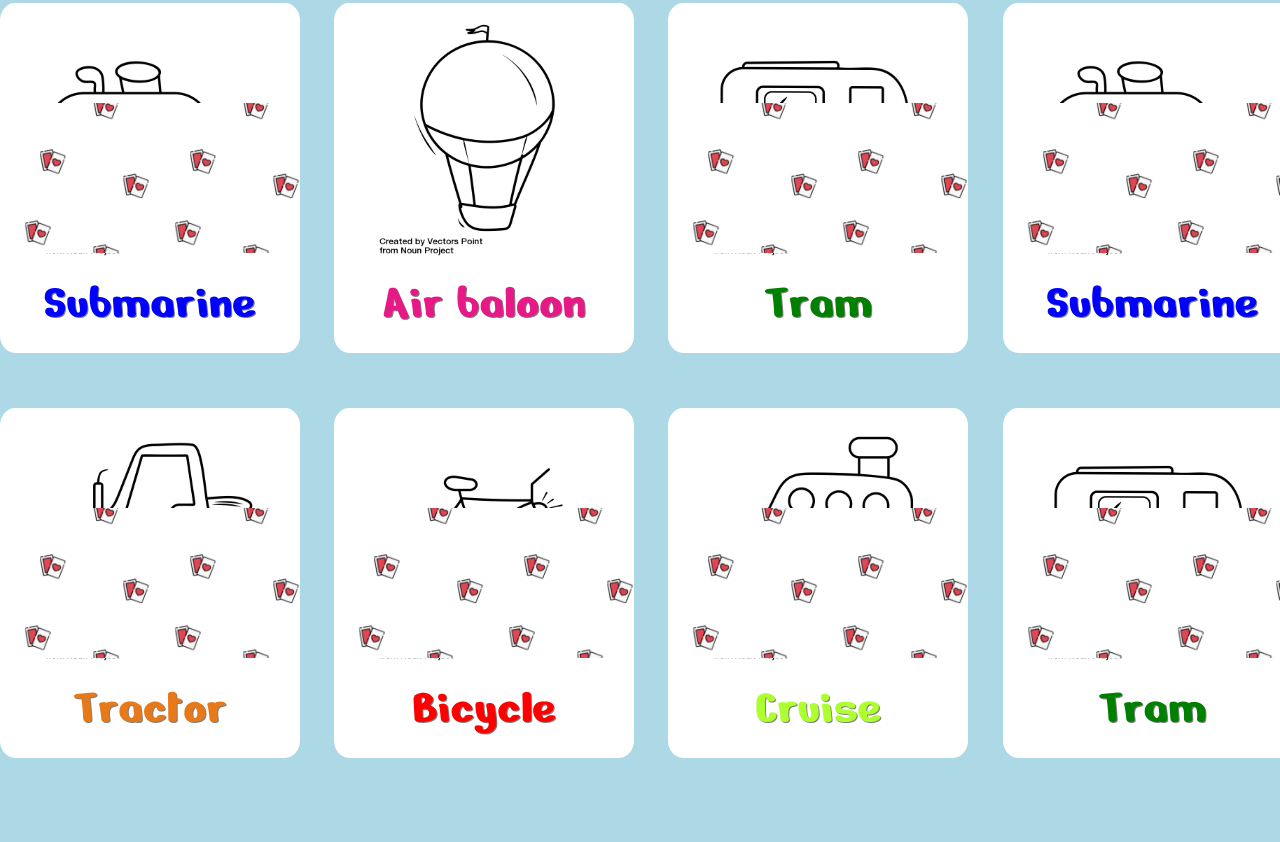
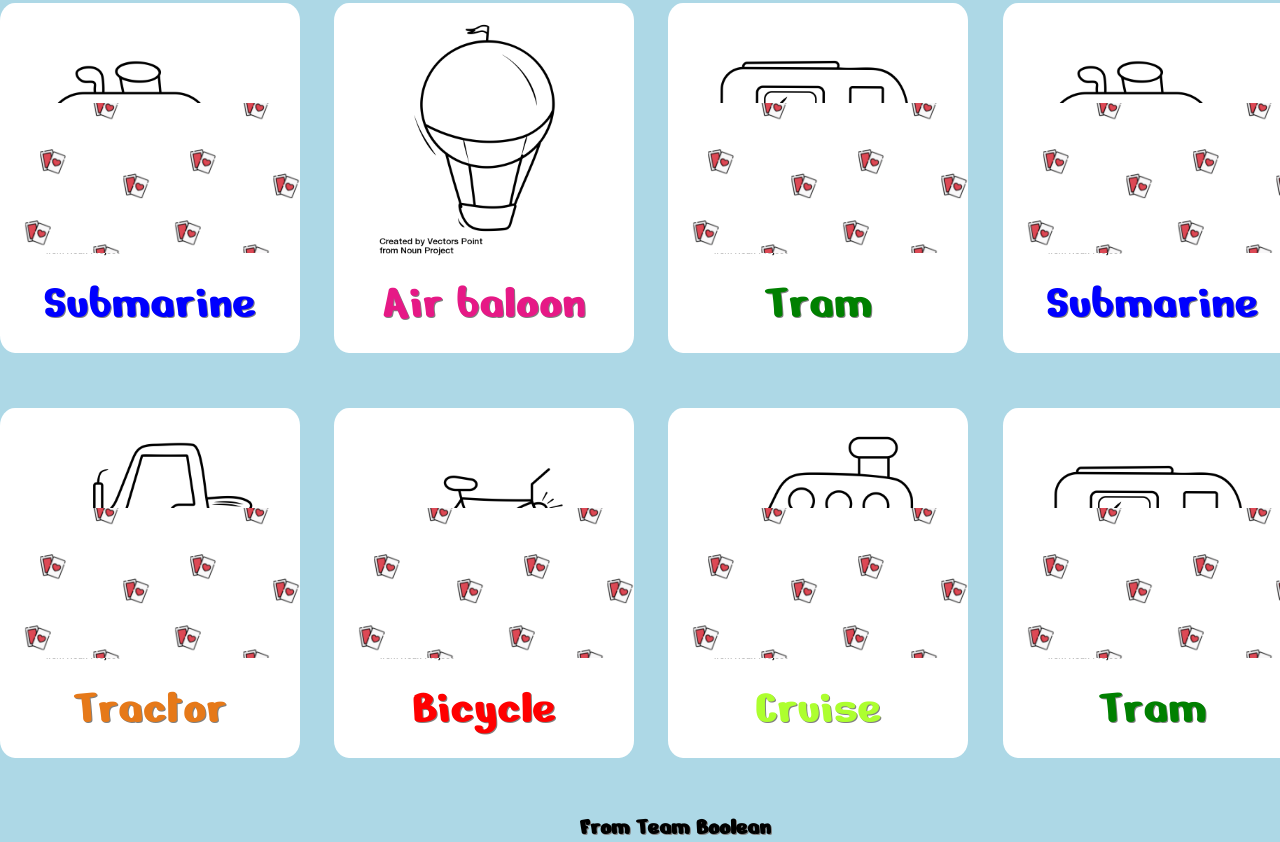
Before and after one commit to gicunho/html-css-memory, a plain HTML site: page index.html in a window 1280 px wide. Shown: the part 623-1465 px from the top of the page. Before the commit the page ends 1436 px from the top, so only its background shows below. Drawn offline with Linux system fonts and the light colour scheme.

Commit message:
complete footer

```diff
--- a/css/style.css
+++ b/css/style.css
@@ -87,3 +87,7 @@ header{
 .cruise{
     color: greenyellow;
 }
+
+footer{
+    text-align: center;
+}
--- a/index.html
+++ b/index.html
@@ -98,7 +98,7 @@
 
         <!-- Site Footer -->
         <footer>
-
+            <h2>From Team Boolean</h2>
         </footer>
         <!-- /Site Footer -->
 
```
